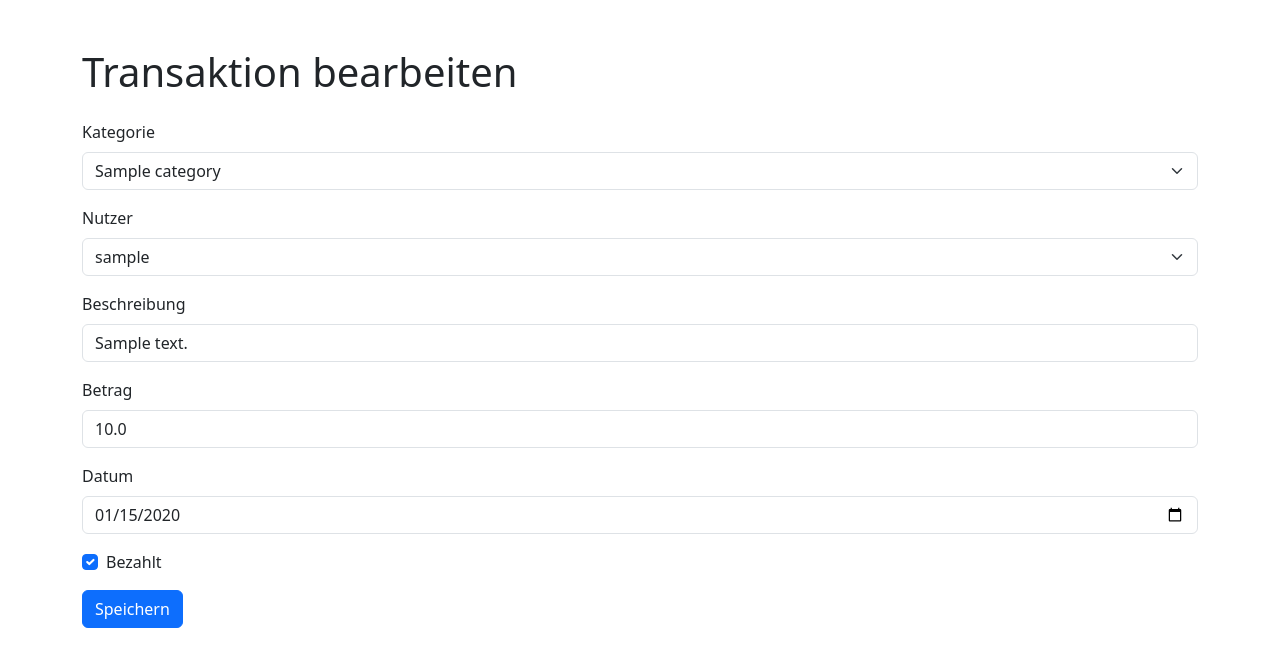
After one commit to JonasArchiv/SpendingDocumentation, a Flask app: page /edit/1 in a window 1280 px wide. The commit adds this page. Shown: the top 667 px of the page. Run offline with Flask 3, Linux system fonts and the light colour scheme; tables that the repository leaves empty hold one stand-in row (values such as "Sample post"); some libraries are stand-ins or nearby versions.

Commit message:
fix errors with creating DB add edit function for transactions

```diff
--- a/app.py
+++ b/app.py
@@ -34,6 +34,11 @@ def index():
     users = User.query.all()
 
     transactions = Transaction.query.join(User).join(Category).add_columns(
+        Transaction.id,
+        Transaction.date,
+        Transaction.description,
+        Transaction.amount,
+        Transaction.payed,
         User.username.label('user_username'),
         Category.name.label('category_name')
     )
@@ -56,6 +61,7 @@ def index():
     transaction_list = []
     for transaction in transactions:
         transaction_list.append({
+            'id': transaction.id,
             'date': transaction.date,
             'user': transaction.user_username,
             'category': transaction.category_name,
@@ -93,6 +99,27 @@ def add_transaction():
     return render_template('add_transaction.html', categories=categories, users=users)
 
 
+@app.route('/edit/<int:transaction_id>', methods=['GET', 'POST'])
+def edit_transaction(transaction_id):
+    transaction = Transaction.query.get_or_404(transaction_id)
+    categories = Category.query.all()
+    users = User.query.all()
+
+    if request.method == 'POST':
+        transaction.category_id = request.form.get('category')
+        transaction.created_by = request.form.get('user')
+        transaction.description = request.form.get('description')
+        transaction.amount = request.form.get('amount')
+        date_value = request.form.get('date')
+        transaction.date = datetime.strptime(date_value, '%Y-%m-%d').date()
+        transaction.payed = 'payed' in request.form
+
+        db.session.commit()
+        return redirect(url_for('index'))
+
+    return render_template('edit_transaction.html', transaction=transaction, categories=categories, users=users)
+
+
 @app.route('/add_user', methods=['POST'])
 def add_user():
     username = request.form.get('username')
--- /dev/null
+++ b/templates/edit_transaction.html
@@ -0,0 +1,49 @@
+<!DOCTYPE html>
+<html lang="de">
+<head>
+    <meta charset="UTF-8">
+    <title>Transaktion bearbeiten</title>
+    <link rel="stylesheet" href="/static/bootstrap-5.3.3-dist/css/bootstrap.min.css">
+    <script src="/static/bootstrap-5.3.3-dist/js/bootstrap.min.js"></script>
+</head>
+<body>
+    <div class="container mt-5">
+        <h1 class="mb-4">Transaktion bearbeiten</h1>
+        <form method="POST">
+            <div class="mb-3">
+                <label for="category" class="form-label">Kategorie</label>
+                <select name="category" id="category" class="form-select" required>
+                    {% for category in categories %}
+                    <option value="{{ category.id }}" {% if category.id == transaction.category_id %}selected{% endif %}>{{ category.name }}</option>
+                    {% endfor %}
+                </select>
+            </div>
+            <div class="mb-3">
+                <label for="user" class="form-label">Nutzer</label>
+                <select name="user" id="user" class="form-select" required>
+                    {% for user in users %}
+                    <option value="{{ user.id }}" {% if user.id == transaction.created_by %}selected{% endif %}>{{ user.username }}</option>
+                    {% endfor %}
+                </select>
+            </div>
+            <div class="mb-3">
+                <label for="description" class="form-label">Beschreibung</label>
+                <input type="text" class="form-control" id="description" name="description" value="{{ transaction.description }}" required>
+            </div>
+            <div class="mb-3">
+                <label for="amount" class="form-label">Betrag</label>
+                <input type="number" step="0.01" class="form-control" id="amount" name="amount" value="{{ transaction.amount }}" required>
+            </div>
+            <div class="mb-3">
+                <label for="date" class="form-label">Datum</label>
+                <input type="date" class="form-control" id="date" name="date" value="{{ transaction.date }}" required>
+            </div>
+            <div class="form-check mb-3">
+                <input class="form-check-input" type="checkbox" id="payed" name="payed" {% if transaction.payed %}checked{% endif %}>
+                <label class="form-check-label" for="payed">Bezahlt</label>
+            </div>
+            <button type="submit" class="btn btn-primary">Speichern</button>
+        </form>
+    </div>
+</body>
+</html>
--- a/templates/index.html
+++ b/templates/index.html
@@ -44,6 +44,7 @@
                     <th>Beschreibung</th>
                     <th>Betrag</th>
                     <th>Bezahlt</th>
+                    <th>Aktionen</th>
                 </tr>
             </thead>
             <tbody>
@@ -55,6 +56,9 @@
                     <td>{{ transaction.description }}</td>
                     <td>{{ transaction.amount }}</td>
                     <td>{{ 'Ja' if transaction.payed else 'Nein' }}</td>
+                    <td>
+                        <a href="{{ url_for('edit_transaction', transaction_id=transaction.id) }}" class="btn btn-warning btn-sm">Bearbeiten</a>
+                    </td>
                 </tr>
                 {% endfor %}
             </tbody>
```
Also changed, not shown: create_db.py (added, +33 -0 lines), readme.md.
